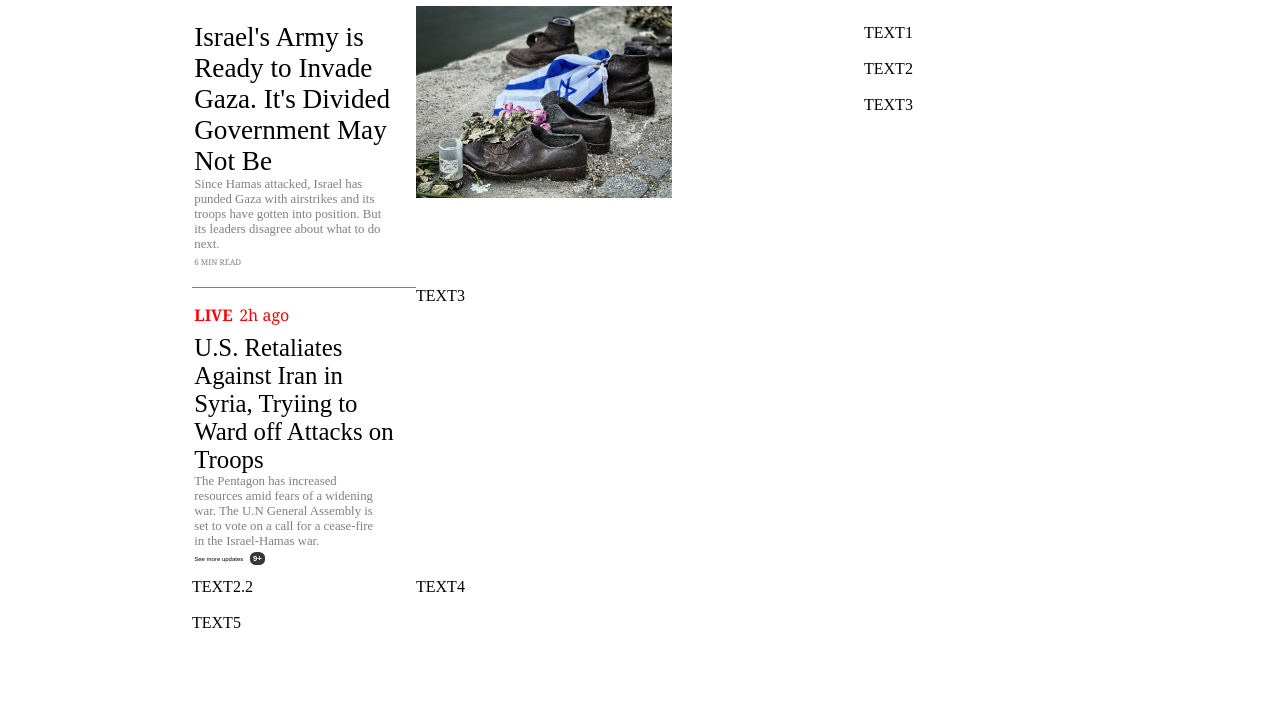
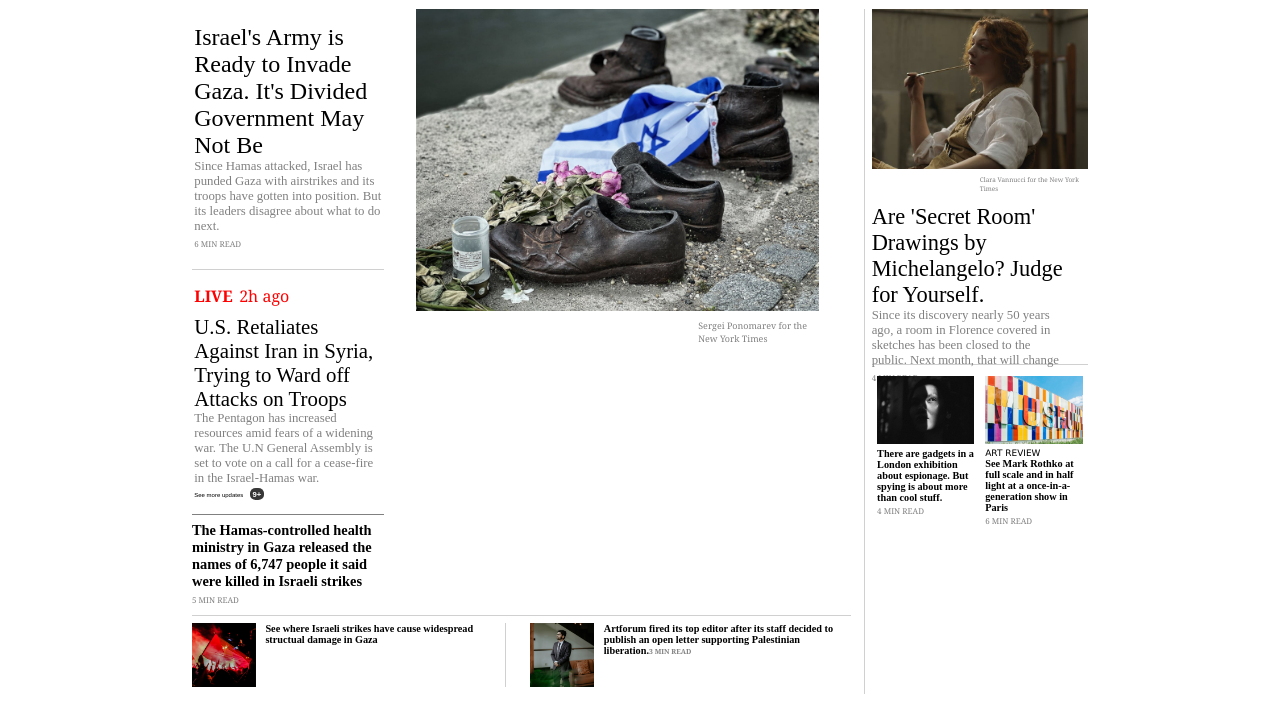
Before and after one commit to SariEllila/NY-Times-Copy, a plain HTML site: page index.html in a window 1280 px wide. Shown: the part 322-1025 px from the top of the page. Before the commit the page ends 963 px from the top, so only its background shows below. Drawn offline with Linux system fonts and the light colour scheme.

Commit message:
day2-changes

```diff
--- a/index.html
+++ b/index.html
@@ -102,25 +102,67 @@
             <p class="min-read">6 MIN READ</p>
         </div>
 
-        <div class="main-img"><img src="./Images/Israel-War.jpeg"></div>
+        <div class="main-img">
+            <img src="./Images/Israel-War.jpeg">
+            <p class="img-tag-2">Sergei Ponomarev for the New York Times</p>
+        </div>
 
         <div class="article-2-wrap">
             <p id="live"><span id="live-bolded">LIVE</span>2h ago</p>
-            <p class="sub-titles">U.S. Retaliates Against Iran in Syria, Tryiing to Ward off Attacks on Troops</p>
+            <p class="sub-titles">U.S. Retaliates Against Iran in Syria, Trying to Ward off Attacks on Troops</p>
             <p class="article-content">The Pentagon has increased resources amid fears of a widening war. The U.N General Assembly is set to vote on a call for a cease-fire in the Israel-Hamas war.</p>
             <p id="updates">See more updates<span id="nine">9+</span></p>
         </div>
 
-        <div><p>TEXT3</p></div>
-        <div><p>TEXT2.2</p></div>
-        <div><p>TEXT4</p><img src=""></div>
-        <div>TEXT5<img src=""></div>
-    </div>
+        <div class="article-3-wrap">
+            <p class="article-3-text">The Hamas-controlled health ministry in Gaza released the names of 6,747 people it said were killed in Israeli strikes</p>
+            <p class="min-read">5 MIN READ</p>
+        </div>
+
+        <div></div>
+
+<div class="bottom-grid">
+            <div class="article-4-wrap">
+                <img src="./images/Gaza.png">
+                <p>See where Israeli strikes have cause widespread structual damage in Gaza</p>
+            </div>
+
+            <div class="article-5-wrap">
+                <img src="./Images/business-man.jpg">
+                <p>Artforum fired its top editor after its staff decided to publish an open letter supporting Palestinian liberation.<span class="min-read-2">3 MIN READ</span></p>
+            </div>
+</div>
+</div>
+
+    <!-- Main-Articles Closes -->
+
+    <!-- Side-Articles -->
 
     <div class="first-right">
-        <div><img src=""><p>TEXT1</p></div>
-        <div><img src=""><p>TEXT2</p></div>
-        <div><img src=""><p>TEXT3</p></div>
+
+        <div class="side-items-1">
+            <div class="side-item-1">
+                <img src="./Images/woman-art.jpg">
+                <p class="img-tag">Clara Vannucci for the New York Times</p>
+                <p id="main-side-article-title">Are 'Secret Room' Drawings by Michelangelo? Judge for Yourself.</p>
+                <p class="article-content">Since its discovery nearly 50 years ago, a room in Florence covered in sketches has been closed to the public. Next month, that will change</p>
+                <p class="min-read">4 MIN READ</p>
+            </div>
+
+            <div class="side-item-2">
+                <img src="./Images/spy-woman.jpg">
+                <p class="side-article-texts">There are gadgets in a London exhibition about espionage. But spying is about more than cool stuff.</p>
+                <p class="min-read">4 MIN READ</p>
+            </div>
+
+            <div class="side-item-3">
+                <img src="./Images/colorful-museum.jpg">
+                <p id="art-review-tag">ART REVIEW</p>
+                <p class="side-article-texts">See Mark Rothko at full scale and in half light at a once-in-a-generation show in Paris</p>
+                <p class="min-read">6 MIN READ</p>
+            </div>
+        </div>
+
     </div>
 
 </div>
--- a/styles.css
+++ b/styles.css
@@ -2,6 +2,10 @@
 margin: 0;
 padding: 0;
 box-sizing: border-box;
+}
+
+:root {
+    --border-light: rgb(208, 208, 208);
 }
 
 body {
@@ -22,7 +26,7 @@ img {
 
 header {
     background-color: #dee2e6;
-    border-bottom: 1px solid slategray;
+    border-bottom: 1px solid var(--border-light);
 }
 
 header .img {
@@ -250,6 +254,8 @@ justify-content: end;
     padding-right: 10px;
   }
 
+  /* NavMenu Ends */
+
   /* Main-Articles */
 
   .main-articles {
@@ -257,20 +263,23 @@ justify-content: end;
     grid-template-columns: 3fr 1fr;
     grid-template-rows: repeat(8 1fr);
     padding: 1% 0;
+    border-top: 1px solid black;
+    margin-top: 0.15vw;
   }
 
   .first-left {
     display: grid;
     grid-template-columns: 1fr 2fr;
-    grid-template-rows: 4 1fr;
+    grid-template-rows: 3 1fr;
   }
 
 .main-article-wrap {
     padding: 7% 1%;
+    width: 15vw;
 }
 
   #main-article-title {
-    font-size: 170%;
+    font-size: 150%;
   }
 
   .article-content {
@@ -287,17 +296,26 @@ justify-content: end;
 }
 
 .main-img {
-    width: 20vw;
+    grid-row: span 4;
+    width: 90%
+}
+
+.img-tag-2 {
+    color: grey;
+    font-family:Cambria, Cochin, Georgia, Times, 'Times New Roman', serif;
+    font-size: 0.7vw;
+    margin: 1% 0% 0% 70%;
 }
 
 .sub-titles {
-    font-size: 155%;
-    width: 16vw;
+    font-size: 130%;
+    width: 15vw;
 }
 
 .article-2-wrap {
-    border-top: 1px solid grey;
+    border-top: 0.5px solid var(--border-light);
     padding: 7% 1%;
+    width: 15vw;
 }
 
 #live {
@@ -326,3 +344,116 @@ justify-content: end;
     padding: 1% 1.5%;
     font-weight: bold;
 }
+
+.article-3-text {
+    font-weight: bold;
+    font-size: 90%;
+    width: 15vw;
+}
+
+.article-3-wrap {
+    border-top: 0.5px solid grey;
+    width: 15vw;
+    padding: 3% 0;
+}
+
+.article-4-wrap {
+    display:flex;
+    flex-direction: row;
+    align-items: start;
+    border-right: 0.5px solid var(--border-light);
+    margin-right: 0.6%;
+}
+
+.article-4-wrap img{
+    width: 5vw;
+    margin-right: 3%;
+}
+
+.article-4-wrap p {
+    font-weight: bold;
+    font-size: 0.8vw;
+}
+
+.article-5-wrap {
+    display: flex;
+    flex-direction: row;
+    align-items: start;
+    width: 60%;
+    margin-left: 3%;
+}
+
+.article-5-wrap img {
+    width: 5vw;
+    margin-right: 3%;
+}
+
+.article-5-wrap p {
+    font-weight: bold;
+    font-size: 0.8vw;
+}
+
+.bottom-grid {
+    display: flex;
+    grid-column-start: 1;
+    grid-column-end: 3;
+    border-top: 1px solid var(--border-light);
+    width: 98%;
+    padding: 1% 0;
+}
+
+/* Main-Articles Closes */
+
+.first-right {
+    border-left: 0.5px solid var(--border-light);
+}
+
+.side-items-1 {
+    display: grid;
+    grid-template-columns: 1fr 1fr;
+    grid-template-rows: 65% 35%;
+    margin-left: 3%;
+}
+
+.side-item-1 {
+    grid-column: span 2;
+    border-bottom: 0.5px solid var(--border-light)
+}
+
+#main-side-article-title {
+    font-size: 140%;
+}
+
+.img-tag {
+    color: grey;
+    font-family:Cambria, Cochin, Georgia, Times, 'Times New Roman', serif;
+    font-size: 0.5vw;
+    margin: 1% 0% 5% 50%;
+}
+
+.side-item-2 {
+    padding: 10% 5% 5% 5%;
+}
+
+.side-item-3 {
+    padding: 10% 5% 5% 5%;
+}
+
+.side-article-texts {
+    font-weight: bold;
+    font-size: 0.8vw;
+}
+
+#art-review-tag {
+    font-family:Verdana, Geneva, Tahoma, sans-serif;
+    font-size: 0.7vw;
+    margin: 10% 2;
+}
+
+/* THIS IS TEMPORARY!! WILL BE FIXED */
+.min-read-2 {
+    font-size: 68%;
+    font-family: Cambria, Cochin, Georgia, Times, 'Times New Roman', serif;
+    color: grey;
+    padding: 2% 0;
+}
```
Also changed, not shown: Images/Gaza.png (added), Images/business-man.jpg (added), Images/colorful-museum.jpg (added), Images/spy-woman.jpg (added), Images/woman-art.jpg (added), 2 other files.
